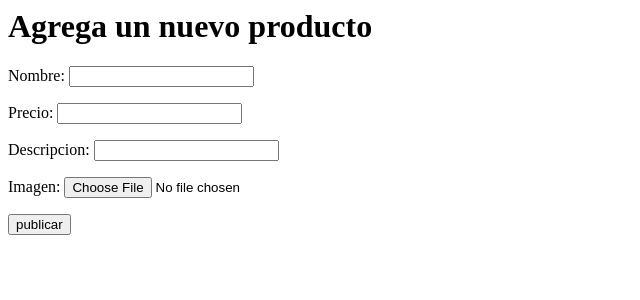
After one commit to DanielPacheco1723/E-Commerce, a Django app: page /agregar-producto/ in a window 1280 px wide. The commit adds this page. Shown: the top 300 px of the page, without its empty margins (0-640 px from the left). Run offline with Django 4.2, Linux system fonts and the light colour scheme; parts of the project's set-up code (start-up, migrations or seed data) failed here and were passed over.

Commit message:
-Configuración vista y vista a detalle - feature subida de imágenes desde Form

```diff
--- a/src/MercadoCerrado/catalogo/models.py
+++ b/src/MercadoCerrado/catalogo/models.py
@@ -1,11 +1,10 @@
 from distutils.command.upload import upload
 from django.db import models
-from django.forms import CharField
 
 class Producto (models.Model):
-    precio = models.DecimalField ( max_digits = 5, decimal_places = 2)
-    nombre = models.CharField ( max_length = 20)
-    descripcion = models.TextField ( max_length = 50)
+    precio = models.DecimalField ( max_digits = 10, decimal_places = 2)
+    nombre = models.CharField ( max_length = 60)
+    descripcion = models.CharField ( max_length = 200)
     agregado = models.DateTimeField (auto_now_add = True)
     imagen = models.ImageField ( upload_to = "productos", null = True)
 
--- /dev/null
+++ b/src/MercadoCerrado/catalogo/templates/catalogo/producto_form.html
@@ -0,0 +1,9 @@
+<h1>
+    Agrega un nuevo producto
+</h1>
+
+<form method = "POST" action = "" enctype="multipart/form-data">
+    {% csrf_token %}
+    {{form.as_p}}
+    <input type = submit value = "publicar">
+</form>
--- a/src/MercadoCerrado/catalogo/templates/catalogo/productos.html
+++ b/src/MercadoCerrado/catalogo/templates/catalogo/productos.html
@@ -1,3 +1,5 @@
 <h1>
-    Producto # {{producto}}
+    {{producto}}
 </h1>
+
+ <img src="{{producto.imagen.url}}" width="200">
--- a/src/MercadoCerrado/catalogo/urls.py
+++ b/src/MercadoCerrado/catalogo/urls.py
@@ -1,7 +1,8 @@
 from django.urls import path
-from .views import DetalleProductos, ListaProductos
+from .views import DetalleProductos, ListaProductos, AgregarProducto
 
 urlpatterns = [
-    path ('', ListaProductos.as_view(), name = 'productos'),
-    path ('producto/<int:pk>', DetalleProductos.as_view(), name = 'descripcion')
+    path ('', ListaProductos.as_view(), name = 'catalogo'),
+    path ('producto/<int:pk>', DetalleProductos.as_view(), name = 'descripcion_producto'),
+    path ('agregar-producto/', AgregarProducto.as_view(), name = 'form-producto')
 ]
--- a/src/MercadoCerrado/catalogo/views.py
+++ b/src/MercadoCerrado/catalogo/views.py
@@ -1,15 +1,22 @@
 from django.shortcuts import render
 from django.views.generic.list import ListView
 from django.views.generic.detail import DetailView
+from django.views.generic.edit import CreateView
+from django.urls import reverse_lazy
 from .models import Producto
 
 
 class ListaProductos (ListView):
     model = Producto
-    context_object_name = "productos"
+    context_object_name = "catalogo"
     template_name = "catalogo/catalogo.html"
 
 class DetalleProductos (DetailView):
     model = Producto
     context_object_name = "producto"
     template_name = "catalogo/productos.html"
+
+class AgregarProducto (CreateView):
+    model = Producto
+    fields = ["nombre", "precio", "descripcion", "imagen"]
+    success_url = reverse_lazy("catalogo")
```
Also changed, not shown: src/MercadoCerrado/catalogo/templates/catalogo/catalogo.html (+9 -2 lines), src/MercadoCerrado/catalogo/migrations/0002_alter_producto_descripcion_alter_producto_nombre_and_more.py (added), src/MercadoCerrado/catalogo/migrations/0003_alter_producto_descripcion.py (added), src/MercadoCerrado/catalogo/migrations/0004_alter_producto_descripcion.py (added), src/MercadoCerrado/catalogo/migrations/0005_alter_producto_descripcion.py (added), src/MercadoCerrado/db.sqlite3, src/MercadoCerrado/media/productos/descarga.jpg (added).
